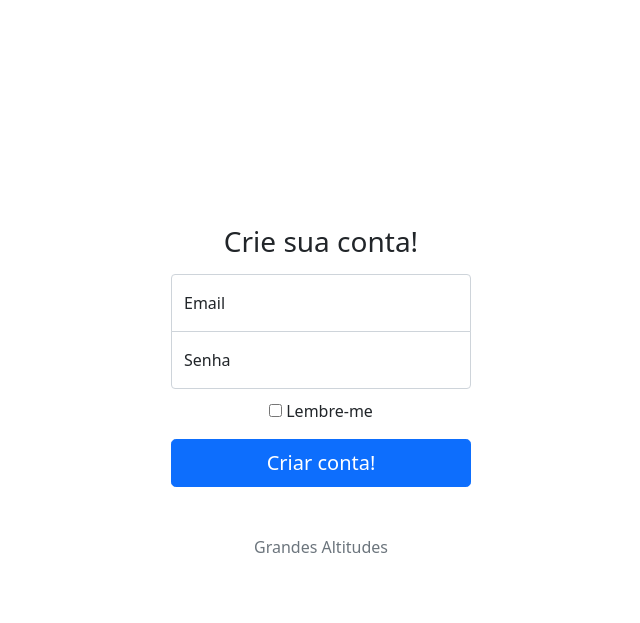
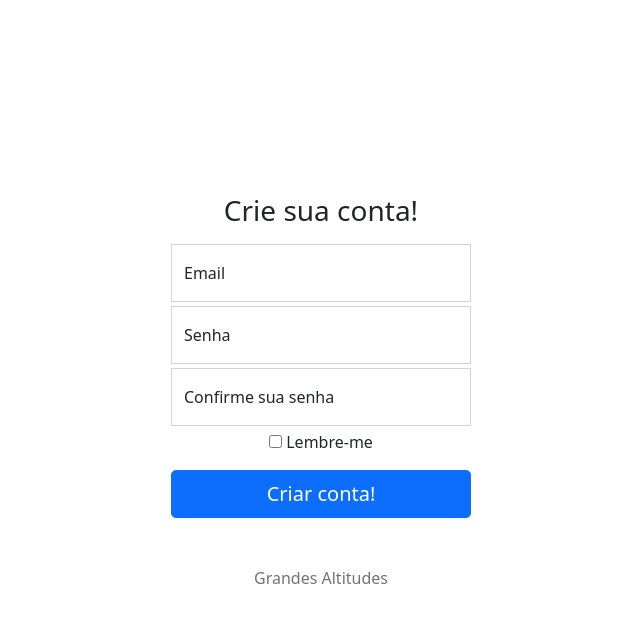
Before and after one commit to burgues0/grandes-altitudes, a Django app: template grandes_altitudes/templates/register.html in a window 1280 px wide. Shown: the top 623 px of the page, without its empty margins (319-959 px from the left). Run offline with Django 3.2, Linux system fonts and the light colour scheme; the template is opened without the code that fills it, so the values that code supplies are empty; some libraries are stand-ins or nearby versions.

Commit message:
fix: pw-confirm margin & signin.css change

```diff
--- a/grandes_altitudes/static/css/bstrap-css/signin.css
+++ b/grandes_altitudes/static/css/bstrap-css/signin.css
@@ -27,13 +27,16 @@ body {
 }
 
 .form-signin input[type="email"] {
-  margin-bottom: -1px;
-  border-bottom-right-radius: 0;
-  border-bottom-left-radius: 0;
+  margin-bottom: 4px;
+  border-radius: 0 0 0 0;
 }
 
 .form-signin input[type="password"] {
-  margin-bottom: 10px;
-  border-top-left-radius: 0;
-  border-top-right-radius: 0;
+  margin-bottom: 4px;
+  border-radius: 0 0 0 0;
 }
+
+.form-signin input[type="password"] {
+  margin-bottom: 4px;
+  border-radius: 0 0 0 0;
+}
--- a/grandes_altitudes/templates/register.html
+++ b/grandes_altitudes/templates/register.html
@@ -14,15 +14,17 @@
 </head>
 <body class="text-center">
     <main class="form-signin">
-        <form>
+        <form method="post" action="register">
             <h1 class="h3 mb-3 fw-normal">Crie sua conta!</h1>
             <div class="form-floating">
-            <input type="email" class="form-control" id="floatingInput" placeholder="name@example.com">
-            <label for="floatingInput">Email</label>
-            </div>
-            <div class="form-floating">
-            <input type="password" class="form-control" id="floatingPassword" placeholder="Password">
-            <label for="floatingPassword">Senha</label>
+                <input type="email" class="form-control" id="floatingInput" placeholder="seu.nome@exemplo.com" name="email">
+                <label for="floatingInput">Email</label>
+            </div><div class="form-floating">
+                <input type="password" class="form-control" id="floatingPassword" placeholder="Password" name="password">
+                <label for="floatingPassword">Senha</label>
+            </div><div class="form-floating">
+                <input type="password" class="form-control" id="floatingPasswordConfirmation" placeholder="Password" name="password-confirm">
+                <label for="floatingPasswordConfirmation">Confirme sua senha</label>
             </div>
 
             <div class="checkbox mb-3">
```
